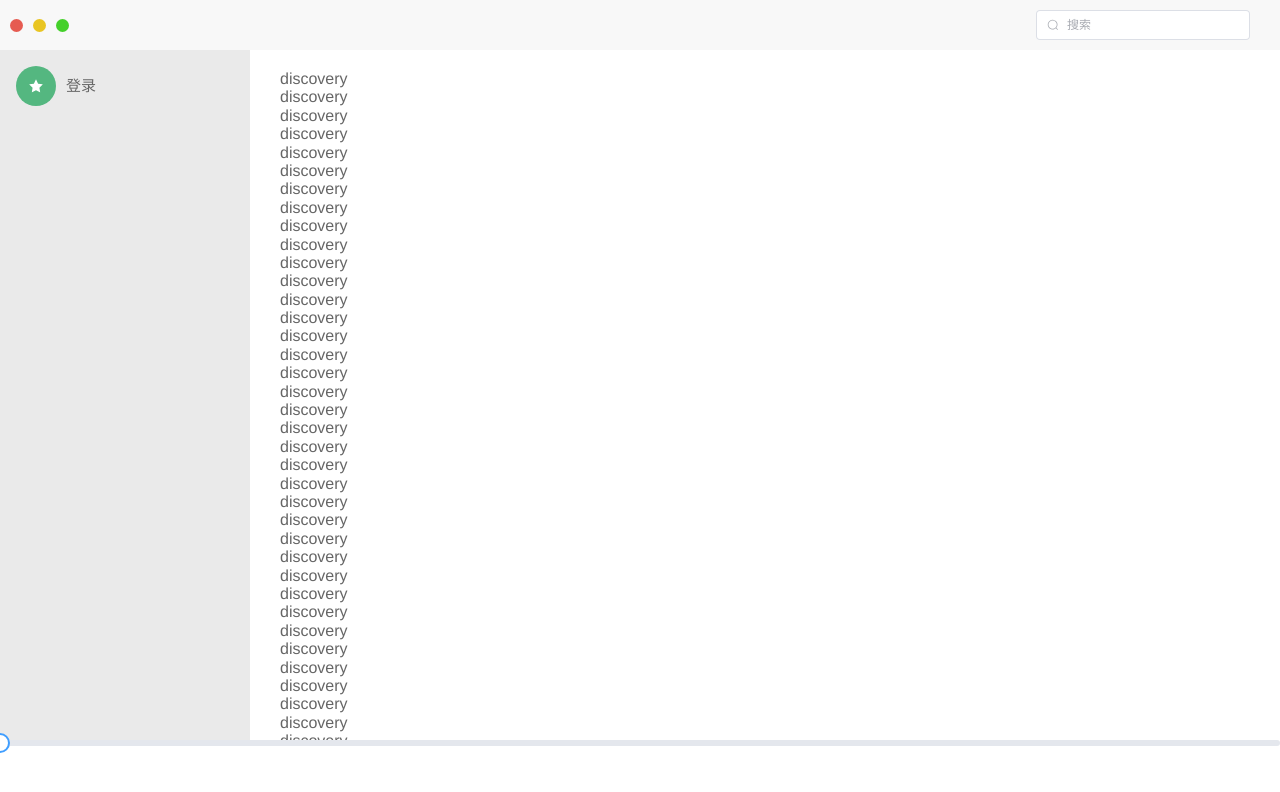
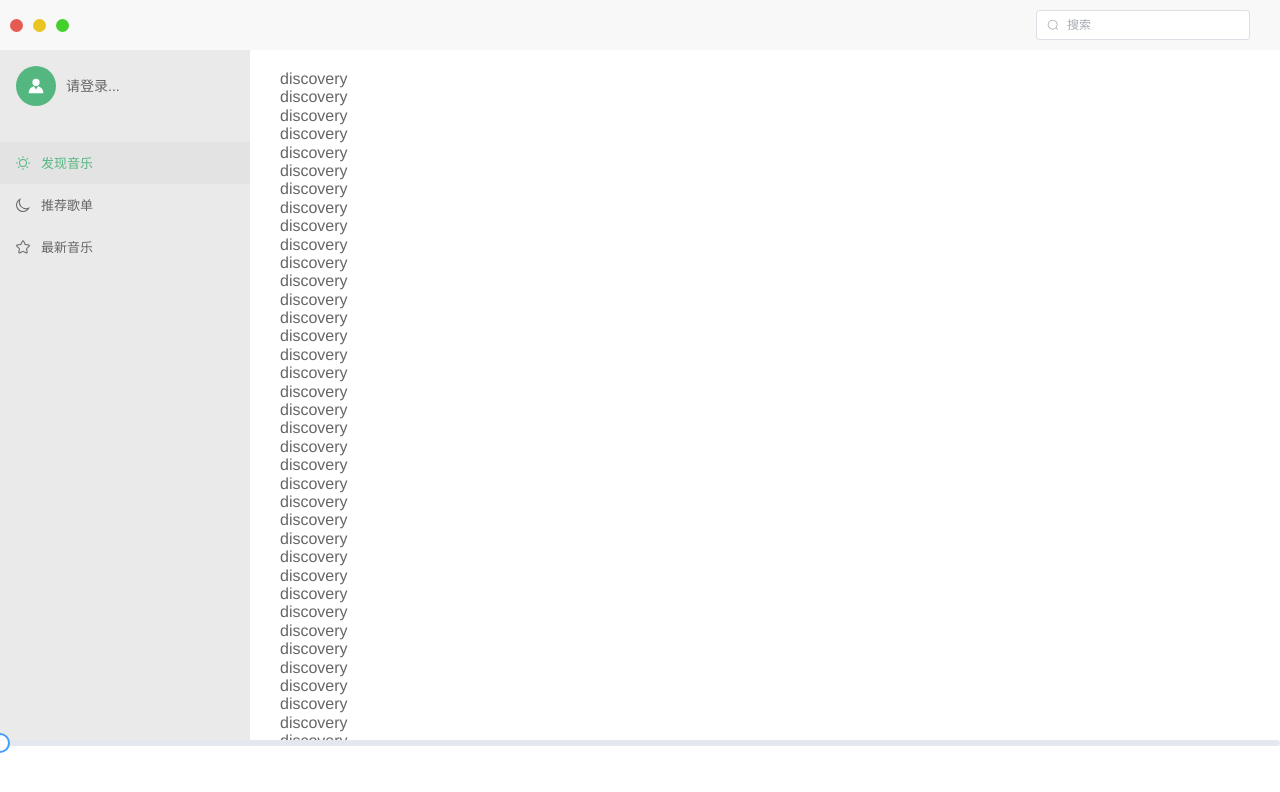
Before and after one commit to limeooo/vue3-netease-music, a Vue app: page /discovery in a window 1280 px wide. Shown: the top 792 px of the page. Built offline with nearby package versions, Linux system fonts and the light colour scheme.

Commit message:
feat(menu): menu 菜单样式搭建

```diff
--- a/components.d.ts
+++ b/components.d.ts
@@ -6,6 +6,7 @@ declare module 'vue' {
   export interface GlobalComponents {
     ElAvatar: typeof import('element-plus/es')['ElAvatar']
     ElButton: typeof import('element-plus/es')['ElButton']
+    ElIcon: typeof import('element-plus/es')['ElIcon']
     ElInput: typeof import('element-plus/es')['ElInput']
     ElSlider: typeof import('element-plus/es')['ElSlider']
     Header: typeof import('./src/components/header/Header.vue')['default']
--- a/src/assets/css/base/base.css
+++ b/src/assets/css/base/base.css
@@ -4,6 +4,7 @@
   --color-text: #666;
   --color-main: #54b780;
   --color-background: #fff;
+  --color-avtive-background:#e3e3e3;
   /* Header样式 */
   --color-header-background:#f8f8f8;
   --color-mac-button-red:#e65b51;
--- a/src/components/menu/components/MenuList.vue
+++ b/src/components/menu/components/MenuList.vue
@@ -1,7 +1,51 @@
 <template>
-  <div></div>
+  <div class="menu-list">
+    <router-link class="menu-list-item" to="/discovery">
+      <el-icon :size="16">
+        <Sunny />
+      </el-icon>
+      <span class="title">发现音乐</span>
+    </router-link>
+    <router-link class="menu-list-item" to="/recommend">
+      <el-icon :size="16">
+        <Moon />
+      </el-icon>
+      <span class="title">推荐歌单</span>
+    </router-link>
+    <router-link class="menu-list-item" to="/latest">
+      <el-icon :size="16">
+        <Star />
+      </el-icon>
+      <span class="title">最新音乐</span>
+    </router-link>
+  </div>
 </template>
 
-<script setup lang="ts"></script>
+<script setup lang="ts">
+import { Sunny, Moon, Star } from '@element-plus/icons-vue'
+</script>
 
-<style scoped></style>
+<style lang="less" scoped>
+.menu-list {
+  padding-top: 20px;
+  display: flex;
+  flex-direction: column;
+  .menu-list-item {
+    height: 42px;
+    padding: 12px 15px;
+    display: flex;
+    align-items: center;
+    &:hover {
+      background-color: var(--color-avtive-background);
+    }
+    &.router-link-active {
+      color: var(--color-main);
+      background-color: var(--color-avtive-background);
+    }
+    .title {
+      padding: 3px 0 0 10px;
+      font-size: 13px;
+    }
+  }
+}
+</style>
--- a/src/components/menu/components/MenuUser.vue
+++ b/src/components/menu/components/MenuUser.vue
@@ -1,7 +1,7 @@
 <template>
   <div class="menu-user">
     <div class="user-avatar">
-      <el-avatar :icon="StarFilled" />
+      <el-avatar :icon="Avatar" />
     </div>
     <div class="user-name">
       <span>{{ userName }}</span>
@@ -11,9 +11,9 @@
 
 <script setup lang="ts">
 import { ref } from 'vue'
-import { StarFilled } from '@element-plus/icons-vue'
+import { Avatar } from '@element-plus/icons-vue'
 
-const userName = ref('登录')
+const userName = ref('请登录...')
 </script>
 
 <style lang="less" scoped>
@@ -28,7 +28,7 @@ const userName = ref('登录')
     }
   }
   .user-name {
-    font-size: 15px;
+    font-size: 14px;
     padding-left: 10px;
   }
 }
```
